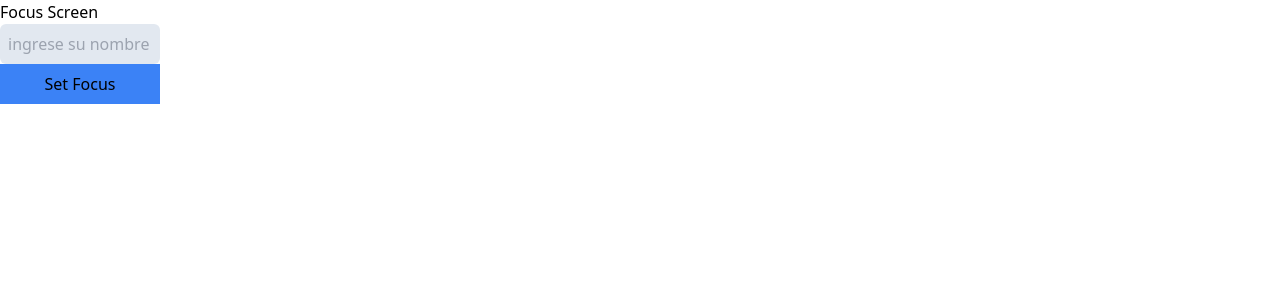
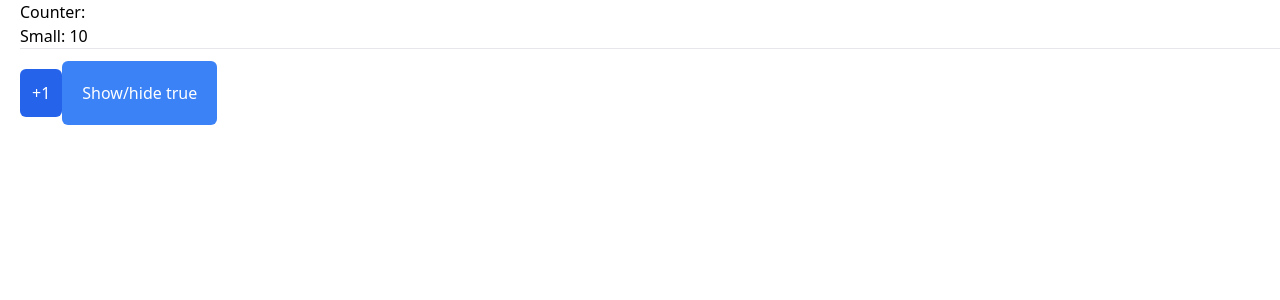
Before and after one commit to gonzalobuassodev/course-react-fernando-herrrara-hooks, a React (Vite) app: page / in a window 1280 px wide. Shown: the top 300 px of the page. Built offline with nearby package versions, Linux system fonts and the light colour scheme.

Commit message:
uso del Memo

```diff
--- /dev/null
+++ b/src/06-memos/Memorize.tsx
@@ -0,0 +1,31 @@
+import { useState } from 'react'
+import { useCounter } from '../hooks'
+import { Small } from './Small'
+
+export const Memorize = () => {
+    const { counter, increment } = useCounter(10)
+    const [show, setShow] = useState(true)
+
+    return (
+        <div className="pl-5">
+            <h1>
+                Counter: <Small value={counter} />
+            </h1>
+            <hr />
+
+            <button
+                className="p-3 bg-blue-600 text-white hover:bg-blue-700 rounded-md mt-5"
+                onClick={() => increment(1)}
+            >
+                +1
+            </button>
+
+            <button
+                onClick={() => setShow(!show)}
+                className="p-5 bg-blue-500 text-white rounded-md"
+            >
+                Show/hide {JSON.stringify(show)}
+            </button>
+        </div>
+    )
+}
--- /dev/null
+++ b/src/06-memos/Small.tsx
@@ -0,0 +1,7 @@
+import { memo } from 'react'
+
+export const Small = memo(({ value }: { value: number }) => {
+    console.log('me volvi a dibujar')
+
+    return <h1>Small: {value}</h1>
+})
--- a/src/main.tsx
+++ b/src/main.tsx
@@ -7,7 +7,8 @@ import './index.css'
 // import { SimpleForm } from './02-useEffect/SimpleForm'
 // import { FormWithUseHook } from './02-useEffect/FormWithUseHook'
 // import { MultipleCustomHook } from './03-examples/MultipleCustomHook'
-import { FocusScreen } from './04-useRef/FocusScreen'
+// import { FocusScreen } from './04-useRef/FocusScreen'
+import { Memorize } from './06-memos/Memorize'
 
 createRoot(document.getElementById('root')!).render(
     <StrictMode>
@@ -19,6 +20,7 @@ createRoot(document.getElementById('root')!).render(
         {/* <FormWithUseHook /> */}
 
         {/* <MultipleCustomHook /> */}
-        <FocusScreen />
+        {/* <FocusScreen /> */}
+        <Memorize />
     </StrictMode>
 )
```
